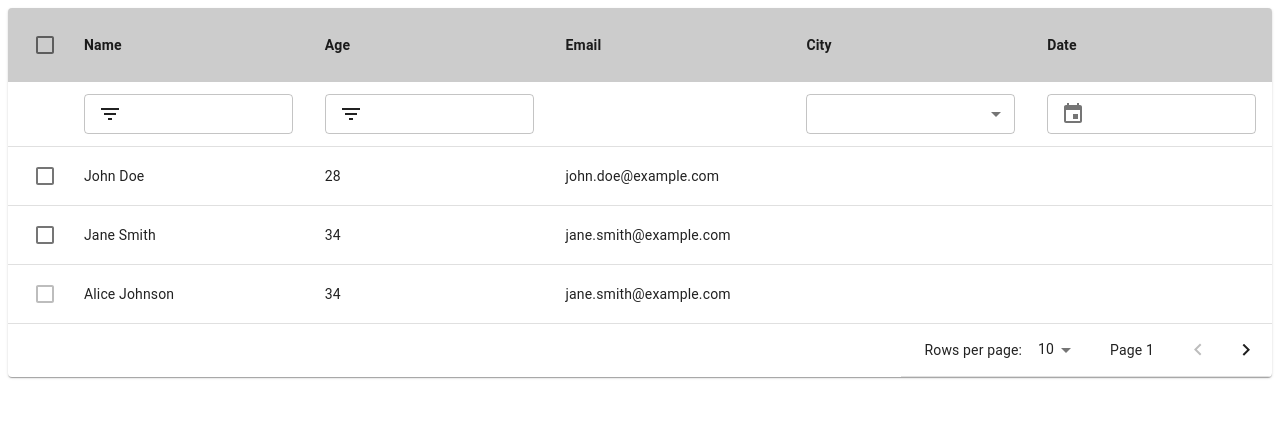
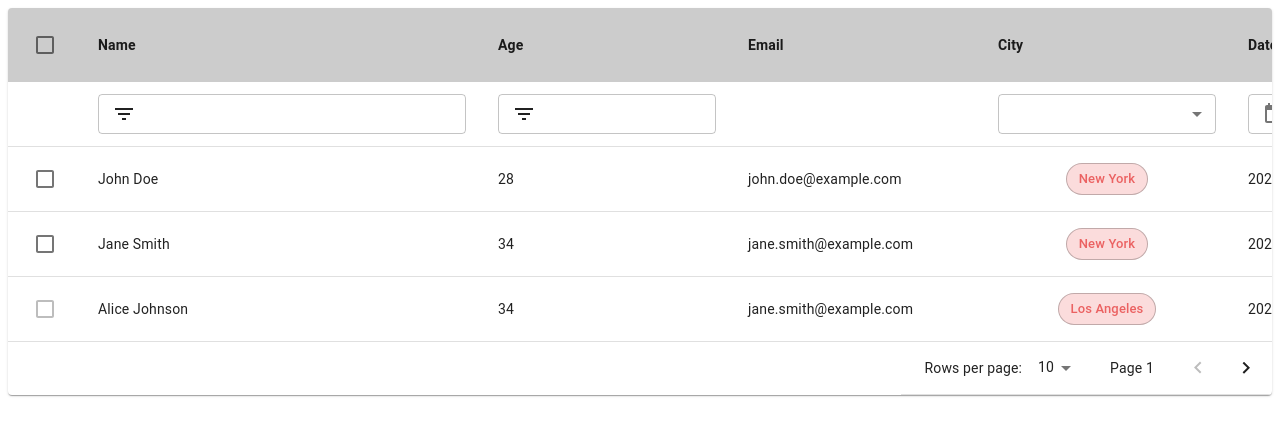
Before and after one commit to tariqsidd/react-data-grid, a React (Create React App) app: page / in a window 1280 px wide. Shown: the top 436 px of the page. Built offline with nearby package versions, Linux system fonts and the light colour scheme.

Commit message:
Added table rendering functionality

```diff
--- a/package.json
+++ b/package.json
@@ -1,6 +1,6 @@
 {
   "name": "@dastgyr1/rc-fe-core",
-  "version": "0.1.1",
+  "version": "0.1.2",
   "description": "Frontend library",
   "main": "dist/index.js",
   "module": "dist/index.esm.js",
--- a/src/App.js
+++ b/src/App.js
@@ -2,6 +2,10 @@ import React from "react";
 import { tableHeader, tableOptions, getUserData } from "./Data";
 import { VirtualDataGrid } from "./Components";
 import { MaterialTable } from "./Components";
+import { Chip, IconButton } from "@material-ui/core";
+import DeleteIcon from "@material-ui/icons/Delete";
+import GetAppRoundedIcon from "@material-ui/icons/GetAppRounded";
+import VisibilityIcon from "@material-ui/icons/Visibility";
 
 const cities = [
   { label: "New York", value: "New York" },
@@ -16,6 +20,7 @@ const columns = [
     header: "Name",
     type: "text",
     filterType: "textField",
+    width: "400px",
   },
   {
     field: "age",
@@ -24,8 +29,40 @@ const columns = [
     filterType: "numberField",
   },
   { field: "email", header: "Email" },
-  { field: "city", header: "City", filterType: "select", options: cities },
+  {
+    field: "city",
+    header: "City",
+    filterType: "select",
+    options: cities,
+    render: (rowData) => (
+      <Chip
+        label={rowData.city}
+        variant="outlined"
+        style={{
+          color: "#EB6262",
+          backgroundColor: "#eb626238",
+          fontWeight: "500",
+        }}
+      />
+    ),
+    headerAlign: "left",
+    cellAlign: "center",
+  },
   { field: "date", header: "Date", filterType: "dateSelect" },
+  {
+    header: "Actions",
+    render: (rowData) => (
+      <IconButton onClick={() => {}}>
+        <VisibilityIcon
+          style={{
+            color: "#ff9800",
+          }}
+        />
+      </IconButton>
+    ),
+    width: "100px",
+    align: "left",
+  },
   // {
   //   field: "name",
   //   header: "Name",
@@ -58,9 +95,175 @@ const columns = [
   // { field: "date", header: "Date", filterType: "dateSelect" },
 ];
 const initialRows = [
-  { id: "1", name: "John Doe", age: 28, email: "john.doe@example.com" },
-  { id: "2", name: "Jane Smith", age: 34, email: "jane.smith@example.com" },
-  { id: "3", name: "Alice Johnson", age: 34, email: "jane.smith@example.com" },
+  {
+    id: "1",
+    name: "John Doe",
+    age: 28,
+    email: "john.doe@example.com",
+    city: "New York",
+    date: new Date().toISOString(),
+  },
+  {
+    id: "2",
+    name: "Jane Smith",
+    age: 34,
+    email: "jane.smith@example.com",
+    city: "New York",
+    date: "2023-11-23",
+  },
+  {
+    id: "3",
+    name: "Alice Johnson",
+    age: 34,
+    email: "jane.smith@example.com",
+    city: "Los Angeles",
+    date: "2023-11-22",
+  },
+  // {
+  //   id: "1",
+  //   name: "John Doe",
+  //   age: 28,
+  //   email: "john.doe@example.com",
+  //   city: "New York",
+  //   date: "2023-11-22",
+  // },
+  // {
+  //   id: "2",
+  //   name: "Jane Smith",
+  //   age: 34,
+  //   email: "jane.smith@example.com",
+  //   city: "New York",
+  //   date: "2023-11-23",
+  // },
+  // {
+  //   id: "3",
+  //   name: "Alice Johnson",
+  //   age: 34,
+  //   email: "jane.smith@example.com",
+  //   city: "Los Angeles",
+  //   date: "2023-11-22",
+  // },
+  // {
+  //   id: "1",
+  //   name: "John Doe",
+  //   age: 28,
+  //   email: "john.doe@example.com",
+  //   city: "New York",
+  //   date: "2023-11-22",
+  // },
+  // {
+  //   id: "2",
+  //   name: "Jane Smith",
+  //   age: 34,
+  //   email: "jane.smith@example.com",
+  //   city: "New York",
+  //   date: "2023-11-23",
+  // },
+  // {
+  //   id: "3",
+  //   name: "Alice Johnson",
+  //   age: 34,
+  //   email: "jane.smith@example.com",
+  //   city: "Los Angeles",
+  //   date: "2023-11-22",
+  // },
+
+  // {
+  //   id: "1",
+  //   name: "John Doe",
+  //   age: 28,
+  //   email: "john.doe@example.com",
+  //   city: "New York",
+  //   date: "2023-11-22",
+  // },
+  // {
+  //   id: "2",
+  //   name: "Jane Smith",
+  //   age: 34,
+  //   email: "jane.smith@example.com",
+  //   city: "New York",
+  //   date: "2023-11-23",
+  // },
+  // {
+  //   id: "3",
+  //   name: "Alice Johnson",
+  //   age: 34,
+  //   email: "jane.smith@example.com",
+  //   city: "Los Angeles",
+  //   date: "2023-11-22",
+  // },
+  // {
+  //   id: "1",
+  //   name: "John Doe",
+  //   age: 28,
+  //   email: "john.doe@example.com",
+  //   city: "New York",
+  //   date: "2023-11-22",
+  // },
+  // {
+  //   id: "2",
+  //   name: "Jane Smith",
+  //   age: 34,
+  //   email: "jane.smith@example.com",
+  //   city: "New York",
+  //   date: "2023-11-23",
+  // },
+  // {
+  //   id: "3",
+  //   name: "Alice Johnson",
+  //   age: 34,
+  //   email: "jane.smith@example.com",
+  //   city: "Los Angeles",
+  //   date: "2023-11-22",
+  // },
+  // {
+  //   id: "1",
+  //   name: "John Doe2",
+  //   age: 28,
+  //   email: "john.doe@example.com",
+  //   city: "New York",
+  //   date: "2023-11-22",
+  // },
+  // {
+  //   id: "2",
+  //   name: "Jane Smith2",
+  //   age: 34,
+  //   email: "jane.smith@example.com",
+  //   city: "New York",
+  //   date: "2023-11-23",
+  // },
+  // {
+  //   id: "3",
+  //   name: "Alice Johnson2",
+  //   age: 34,
+  //   email: "jane.smith@example.com",
+  //   city: "Los Angeles",
+  //   date: "2023-11-22",
+  // },
+  // {
+  //   id: "1",
+  //   name: "John Doe2",
+  //   age: 28,
+  //   email: "john.doe@example.com",
+  //   city: "New York",
+  //   date: "2023-11-22",
+  // },
+  // {
+  //   id: "2",
+  //   name: "Jane Smith2",
+  //   age: 34,
+  //   email: "jane.smith@example.com",
+  //   city: "New York",
+  //   date: "2023-11-23",
+  // },
+  // {
+  //   id: "3",
+  //   name: "Alice Johnson2",
+  //   age: 34,
+  //   email: "jane.smith@example.com",
+  //   city: "Los Angeles",
+  //   date: "2023-11-22",
+  // },
 ];
 const App = () => {
   return (
@@ -92,6 +295,11 @@ const App = () => {
             disabled: rowData.name === "Alice Johnson",
           }),
           rowsPerPageOptions: [10, 20, 50, 100],
+          selectionActions: [
+            { icon: <DeleteIcon />, action: () => {} },
+            { icon: <GetAppRoundedIcon />, action: () => {} },
+          ],
+          defaultPageSize: 10,
         }}
         setPage={(page) => {
           console.log("Current Page:", page);
--- a/src/Components/Table/Filter.js
+++ b/src/Components/Table/Filter.js
@@ -72,7 +72,7 @@ export const Filter = ({
               renderValue={value !== "" ? undefined : () => null}
             >
               <MenuItem value="">
-                <em>None</em>
+                <em>All</em>
               </MenuItem>
               {options.map((option) => (
                 <MenuItem key={option.value} value={option.value}>
--- a/src/Components/Table/index.js
+++ b/src/Components/Table/index.js
@@ -15,7 +15,6 @@ import {
 } from "@material-ui/core";
 import { addParamsToUrl } from "./utils";
 import { Filter } from "./Filter";
-import { tableOptions } from "../../Data";
 
 const initializeFilters = (columns) => {
   const initialFilters = {};
@@ -43,7 +42,9 @@ export const MaterialTable = ({
   const [selectAll, setSelectAll] = useState(false);
   const [filters, setFilters] = useState(initializeFilters(columns));
   const [pageSize, setPageSize] = useState(
-    options.rowsPerPageOptions ? options.rowsPerPageOptions[0] : 20
+    options.rowsPerPageOptions
+      ? options.rowsPerPageOptions[0]
+      : options.defaultPageSize
   );
 
   useEffect(() => {
@@ -136,7 +137,22 @@ export const MaterialTable = ({
             );
           })}
       </Box>
-
+      <Box
+        style={{ overflowX: "auto", maxWidth: "100%" }}
+        sx={{
+          "&::-webkit-scrollbar": {
+            height: "8px",
+          },
+          "&::-webkit-scrollbar-track": {
+            backgroundColor: "#f1f1f1",
+            borderRadius: "6px",
+          },
+          "&::-webkit-scrollbar-thumb": {
+            backgroundColor: "#ccc",
+            borderRadius: "6px",
+          },
+        }}
+      >
         <Table className={classes.table}>
           <TableHead>
             <TableRow>
@@ -148,7 +164,14 @@ export const MaterialTable = ({
                 </TableCell>
               )}
               {columns.map((column) => (
-              <TableCell key={column} className={classes.headerCell}>
+                <TableCell
+                  key={column}
+                  className={classes.headerCell}
+                  style={tableCellStyles.cellCustom(
+                    column.width,
+                    column.headerAlign
+                  )}
+                >
                   {column.header}
                 </TableCell>
               ))}
@@ -163,11 +186,17 @@ export const MaterialTable = ({
                 <TableCell
                   key={column + "-filter"}
                   className={classes.filterCell}
+                  style={tableCellStyles.cellCustom(
+                    column.width,
+                    column.headerAlign
+                  )}
                 >
                   <Filter
                     type={column.filterType}
                     value={filters[column.field]}
-                  onChange={(event) => handleFilterChange(event, column.field)}
+                    onChange={(event) =>
+                      handleFilterChange(event, column.field)
+                    }
                     handleDateChange={handleDateChange}
                     options={column?.options || []}
                     label={column.header}
@@ -190,19 +219,27 @@ export const MaterialTable = ({
                         options.selectionProps
                           ? options.selectionProps(row).disabled
                           : false
-                    } // Add this line
+                      }
                     />
                   </TableCell>
                 )}
                 {columns.map((column) => (
-                <TableCell key={column.field} className={classes.cell}>
-                  {row[column.field]}
+                  <TableCell
+                    key={column.field}
+                    className={classes.cell}
+                    style={tableCellStyles.cellCustom(
+                      column.width,
+                      column.cellAlign
+                    )}
+                  >
+                    {column.render ? column.render(row) : row[column.field]}
                   </TableCell>
                 ))}
               </TableRow>
             ))}
           </TableBody>
         </Table>
+      </Box>
       <Box
         style={{
           display: "flex",
@@ -243,8 +280,8 @@ export const MaterialTable = ({
 
 const useStyles = makeStyles((theme) => ({
   table: {
-    minWidth: 750, // This is the minimum width for the entire table
-    tableLayout: "fixed", // Fixed table layout
+    // minWidth: 750, // This is the minimum width for the entire table
+    tableLayout: "auto", // Fixed table layout
   },
   headerCell: {
     position: "sticky",
@@ -252,7 +289,6 @@ const useStyles = makeStyles((theme) => ({
     top: 0, // Top of the table container
     zIndex: 10, // Higher than the row z-index to stay on top
     background: theme.palette.background.paper, // Ensures the background matches
-    minWidth: "120px", // Minimum width for each header cell
     backgroundColor: "#ccc",
     fontWeight: "bold",
   },
@@ -260,22 +296,31 @@ const useStyles = makeStyles((theme) => ({
     position: "sticky",
     top: 56, // Height of the header cell, adjust accordingly
     zIndex: 5, // Lower than the header but above the rows
-    background: theme.palette.background.paper, // Ensures the background matches
+    background: theme.palette.background.paper,
     paddingTop: "12px", // Consistent padding
     paddingBottom: "12px",
-    minWidth: "120px", // Minimum width for each filter cell
   },
   cell: {
-    minWidth: "120px", // Minimum width for each cell
     paddingTop: "8px", // Consistent padding
     paddingBottom: "8px",
   },
   container: {
-    // overflowX: "auto", // Enable horizontal scrolling
-    maxHeight: "calc(100vh - 100px)", // Adjust the height accordingly
+    // maxHeight: "calc(100vh - 100px)", // Adjust the height accordingly
   },
   checkboxCell: {
-    minWidth: 60, // Reduce this to your desired width
+    minWidth: "60px", // Reduce this to your desired width
     width: 60, // Set a fixed width for checkbox cells
   },
 }));
+
+const tableCellStyles = {
+  cellCustom: (cellWidth, align) => {
+    return {
+      minWidth: "250px",
+      ...(align && {
+        textAlign: align,
+      }),
+      ...(cellWidth && { minWidth: cellWidth }),
+    };
+  },
+};
```
Also changed, not shown: 1 other file (tests, documents, lock files or other folders). Lines whose indentation alone changed are shown as unchanged.
